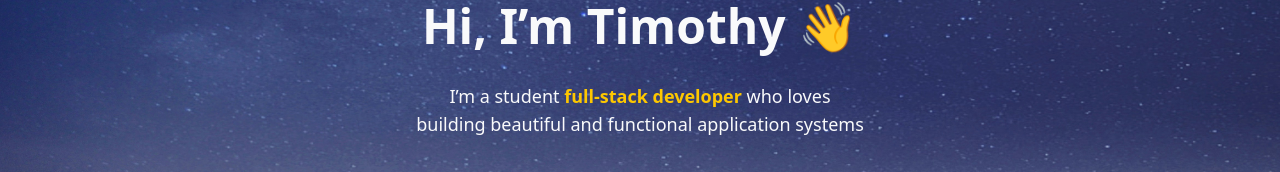
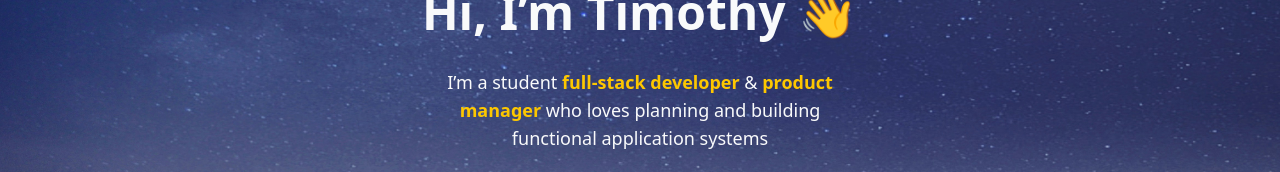
Before and after one commit to timothyhfusanto/my-portfolio, a React (Vite) app in the folder my-portfolio/: page / in a window 1280 px wide. Shown: the part 282-454 px from the top of the page. Built offline with nearby package versions, Linux system fonts and the light colour scheme; no server answers.

Commit message:
fix: add product manager role

```diff
--- a/my-portfolio/src/components/Hero.jsx
+++ b/my-portfolio/src/components/Hero.jsx
@@ -27,7 +27,7 @@ export default function Hero() {
 					animate={{ opacity: 1, y: 0 }}
 					transition={{ delay: 0.2, duration: 0.6 }}
 				>
-					I’m a student <span className="text-yellow-400 font-semibold">full-stack developer</span> who loves building beautiful and functional application systems
+					I’m a student <span className="text-yellow-400 font-semibold">full-stack developer</span> & <span className="text-yellow-400 font-semibold">product manager</span>  who loves planning and building functional application systems
 				</motion.p>
 
 				<motion.a
```
